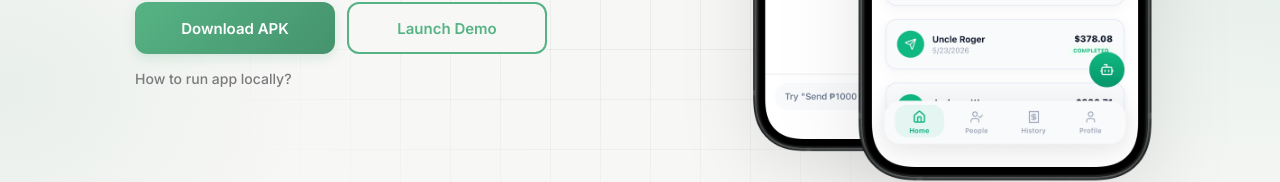
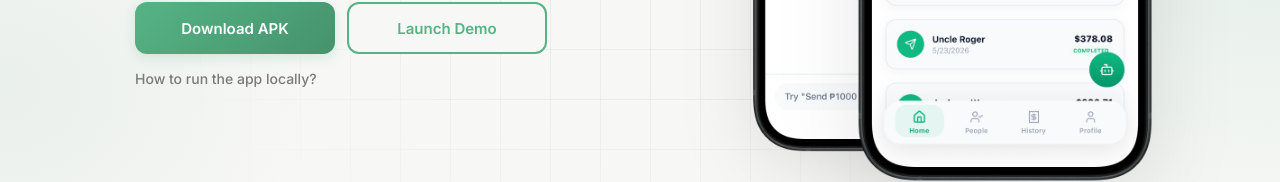
Before and after one commit to mtrsvn/ReBlocksLanding, a React (Vite) app: page / in a window 1280 px wide. Shown: the part 551-733 px from the top of the page. Built offline with nearby package versions, Linux system fonts and the light colour scheme.

Commit message:
feat: initialize App component with navigation, build diaries, and local run tutorial modal

```diff
--- a/src/App.tsx
+++ b/src/App.tsx
@@ -165,7 +165,7 @@ function App() {
           </div>
 
           <button className="run-locally-btn" onClick={() => setLocalModalOpen(true)}>
-            How to run app locally?
+            How to run the app locally?
           </button>
         </div>
 
@@ -209,7 +209,7 @@ function App() {
           </a>
 
           <button className="run-locally-btn" onClick={() => setLocalModalOpen(true)}>
-            How to run app locally?
+            How to run the app locally?
           </button>
         </div>
       </section>
```
